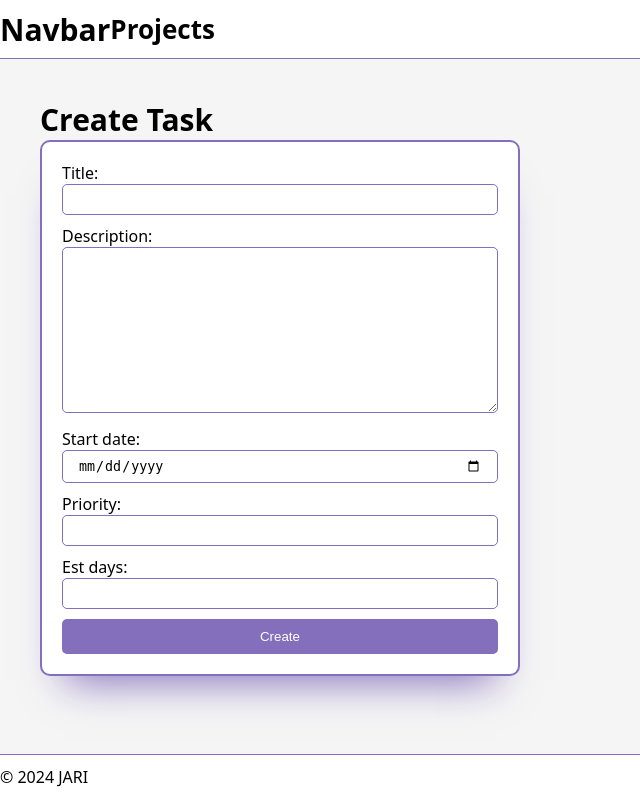
After one commit to Paul31770/JARI, a Django app: page /create_task/1 in a window 1280 px wide. The commit adds this page. Shown: the whole page, without its empty margins (0-640 px from the left). Run offline with Django 4.2, Linux system fonts and the light colour scheme.

Commit message:
add project form and the begining of task form

```diff
--- a/Jari/urls.py
+++ b/Jari/urls.py
@@ -25,6 +25,7 @@ urlpatterns = [
     path('project/<int:project_id>/', project, name='project'),
     path('admin/', admin.site.urls),
     path('drag/', drag_drop),
-    path('projects/', projects),
+    path('projects/', projects, name='projects'),
     path('create_project/', create_project, name='create_project'),
+    path('create_task/<int:project_id>', create_task, name='create_task'),
 ]
--- /dev/null
+++ b/app/forms.py
@@ -0,0 +1,22 @@
+from django import forms
+from .models import Project, Task
+
+class ProjectForm(forms.ModelForm):
+    class Meta:
+        model = Project
+        fields = ['title', 'start_date', 'delivery_date', 'manager']
+        widgets = {
+            'start_date': forms.DateInput(attrs={'type': 'date'}),
+            'delivery_date': forms.DateInput(attrs={'type': 'date'}),
+        }
+
+
+class TaskForm(forms.ModelForm):
+    class Meta:
+        model = Task
+        fields = ['title', 'description', 'start_date', 'priority', 'est_days']
+        widgets = {
+            'start_date': forms.DateInput(attrs={'type': 'date'}),
+            # priority is a number field between 1 and 3
+            'priority': forms.NumberInput(attrs={'type': 'number', 'min': 1, 'max': 3}),
+        }
--- a/app/models.py
+++ b/app/models.py
@@ -2,6 +2,9 @@ from django.db import models
 
 class User(models.Model):
     username = models.CharField(max_length=100)
+
+    def __str__(self):
+        return self.username
 
 class Project(models.Model):
     title = models.CharField(max_length=100)
@@ -15,6 +18,10 @@ class Project(models.Model):
         ('delivered', 'Delivered'),
     )
     status = models.CharField(max_length=20, choices=STATUS_CHOICES, default='paused')
+    advancement = models.IntegerField(default=0)
+
+    def __str__(self):
+        return self.title
 
 class Task(models.Model):
     title = models.CharField(max_length=100)
@@ -27,10 +34,14 @@ class Task(models.Model):
         ('paused', 'Paused'),
     )
     status = models.CharField(max_length=20, choices=STATUS_CHOICES, default='paused')
-    start_date = models.DateField(null=True, blank=True)
-    priority = models.IntegerField(null=True, blank=True)
-    advancement = models.IntegerField()
+    start_date = models.DateField(blank=True)
+    priority = models.IntegerField(blank=True)
+    est_days = models.IntegerField(blank=True)
+    advancement = models.IntegerField(default=0)
     project = models.ForeignKey(Project, on_delete=models.CASCADE)
+
+    def __str__(self):
+        return self.title
 
 class Role(models.Model):
     name = models.CharField(max_length=100, primary_key=True)
--- a/app/templates/base.html
+++ b/app/templates/base.html
@@ -6,6 +6,8 @@
     <meta name="viewport" content="width=device-width, initial-scale=1.0">
     <title>{% block title %}Votre Titre par Défaut{% endblock %}</title>
     <link rel="stylesheet" type="text/css" href="{% static 'css/base.css' %}">
+    <link rel="stylesheet" href="{% static 'css/projects.css' %}">
+    <link rel="stylesheet" href="{% static 'css/navbar.css' %}">
 </head>
 <body>
 <nav class="f ai">
--- /dev/null
+++ b/app/templates/createTask.html
@@ -0,0 +1,11 @@
+{% extends "base.html" %}
+{% load static %}
+
+{% block content %}
+<h1>Create Task</h1>
+<form method="post">
+    {% csrf_token %}
+    {{ form.as_p }}
+    <button type="submit">Create</button>
+</form>
+{% endblock %}
--- a/app/templates/navbar.html
+++ b/app/templates/navbar.html
@@ -1,4 +1,3 @@
 {% load static %}
-<link rel="stylesheet" href="{% static 'css/navbar.css' %}">
-
 <h1>Navbar</h1>
+<a href="{% url 'projects' %}"><h2>Projects</h2></a>
--- a/app/templates/project.html
+++ b/app/templates/projects/project.html
@@ -2,4 +2,7 @@
 {% block content %}
 <h1>Project:  {{project.title}} </h1>
 <p> {{project.description}} </p>
+<a href="{% url 'create_task' project.id %}">
+  <button>Create Task</button>
+</a>
 {% endblock %}
--- a/app/views.py
+++ b/app/views.py
@@ -1,6 +1,8 @@
 from django.shortcuts import render
 from app.models import *
 from django.http import HttpResponse
+from app.forms import ProjectForm, TaskForm
+from django.shortcuts import redirect
 
 def drag_drop(request):
     # Item.objects.create(name='CCS', column='column1')
@@ -20,11 +22,31 @@ def project(request, project_id):
     except Project.DoesNotExist:
         return render(request, '404.html', {'message': 'Project not found'})
 
-    return render(request, 'project.html', {'project': project})
+    return render(request, 'projects/project.html', {'project': project})
 
 def projects(request):
     projects = Project.objects.all()
-    return render(request, 'projects.html', {'projects': projects})
+    return render(request, 'projects/projects.html', {'projects': projects})
 
 def create_project(request):
-        return HttpResponse("Create project")
+    if request.method == 'POST':
+        form = ProjectForm(request.POST)
+        if form.is_valid():
+            form.save()
+            return redirect(projects)
+    else:
+        form = ProjectForm()
+    return render(request, 'projects/createProject.html', {'form': form})
+
+def create_task(request, project_id):
+    all_tasks = Task.objects.all()
+
+    if request.method == 'POST':
+        form = TaskForm(request.POST)
+        form.project = project_id
+        if form.is_valid():
+            form.save()
+            return redirect(project, project_id)
+    else:
+        form = TaskForm()
+    return render(request, 'createTask.html', {'form': form, 'all_tasks': all_tasks})
--- a/static/css/base.css
+++ b/static/css/base.css
@@ -1,13 +1,20 @@
+/**********/
+/* GLOBAL */
+/**********/
+
 :root{
   --primary: rgb(131, 111, 187);
   --secondary: #dedaea;
+  --accent: rgb(108, 91, 157);
   --primary-text: rgb(0, 0, 0);
   --primary-text-light: rgb(123, 116, 144);
+  --box-shadow: 0px 30px 40px -25px
 }
 
-body{
+* {
   padding: 0px;
   margin: 0px;
+  box-sizing: border-box;
 }
 
 html{
@@ -16,6 +23,10 @@ html{
   margin: 0px;
   font-family: system-ui, -apple-system, BlinkMacSystemFont, 'Segoe UI', Roboto, Oxygen, Ubuntu, Cantarell, 'Open Sans', 'Helvetica Neue', sans-serif
 }
+
+/********/
+/* TEXT */
+/********/
 
 h1, h2, h3, h4, p{
   margin: 0px;
@@ -47,14 +58,18 @@ a {
   color: var(--primary-text-light);
 }
 
+/*****************/
+/* UI COMPONENTS */
+/*****************/
+
 nav{
   height: 59px;
   border-bottom: 1px solid var(--primary)
 }
 
 main {
-  width: 100%;
-  min-height: calc(100vh - (60px + 45px)); /* 60px for nav and 100px for footer */
+  padding: 40px;
+  min-height: calc(100vh - (60px + 45px)); /* 60px for nav and 45px for footer and 80px for padding */
   background-color: #f5f5f5;
 }
 
@@ -63,10 +78,8 @@ footer {
   border-top: 1px solid var(--primary)
 }
 
-
 button {
   padding: 10px 20px;
-  width: 100%;
   border-radius: 5px;
   border: none;
   cursor: pointer;
@@ -74,6 +87,33 @@ button {
   color: white;
   transition: all 0.2s ease;
 }
+
+button:hover {
+  background-color: var(--accent);
+}
+
+input, select, textarea {
+  padding: 7px 15px;
+  border-radius: 5px;
+  border: 1px solid var(--primary);
+  width: 100%;
+}
+
+form {
+  display: flex;
+  flex-direction: column;
+  gap: 10px;
+  width: 40%;
+  background-color: white;
+  padding: 20px;
+  border-radius: 10px;
+  box-shadow: var(--box-shadow) var(--primary);
+  border: 2px solid var(--primary);
+}
+
+/******************/
+/* FLEXBOX STYLES */
+/******************/
 
 .f{
   display: flex;
@@ -100,12 +140,12 @@ button {
   justify-content: space-between;
 }
 
-.container {
-  padding: 30px;
-}
+/******************/
+/* USEFULL STYLES */
+/******************/
 
 .pill_text{
-  padding: 3px 7px;
+  padding: 0 5px;
   border-radius: 20px;
   border: 1px solid var(--primary);
   font-size: 1.4rem;
@@ -118,3 +158,7 @@ button {
   -webkit-box-orient: vertical;
   overflow: hidden;
 }
+
+.full_width{
+  width: 100%;
+}
--- a/static/css/projects.css
+++ b/static/css/projects.css
@@ -1,7 +1,3 @@
-.projects_container{
-  padding: 40px;
-}
-
 .projects_list {
   display: flex;
   gap: 10px;
@@ -13,10 +9,10 @@
   position: relative;
   bottom: 0px;
   padding: 15px;
-  height: 160px;
-  width: 330px;
+  height: 200px;
+  width: 375px;
   border-radius: 10px;
-  box-shadow: 0px 30px 40px -25px var(--secondary);
+  box-shadow: var(--box-shadow) var(--secondary);
   background-color: white;
   border: 2px solid var(--secondary);
   transition: all 0.2s ease;
@@ -24,7 +20,7 @@
 
 .project_card:hover {
   bottom: 3px;
-  box-shadow: 0px 30px 40px -25px var(--primary);
+  box-shadow: var(--box-shadow) var(--primary);
   border: 2px solid var(--primary);
 }
 
@@ -35,7 +31,7 @@
 
 .add_project_card:hover {
   border-style: dashed;
-  box-shadow: 0px 30px 40px -25px var(--secondary);
+  box-shadow: var(--box-shadow) var(--secondary);
   bottom: 0px;
   cursor: pointer;
 }
```
Also changed, not shown: app/templates/projects.html (deleted, +0 -18 lines), app/templates/projects/createProject.html (added, +11 -0 lines), app/templates/projects/projectCard.html (renamed from app/templates/projectCard.html, +10 -4 lines), app/templates/projects/projects.html (added, +16 -0 lines), app/migrations/0004_project_advancement_alter_task_advancement.py (added), app/migrations/0005_task_est_days_alter_task_priority_and_more.py (added).
